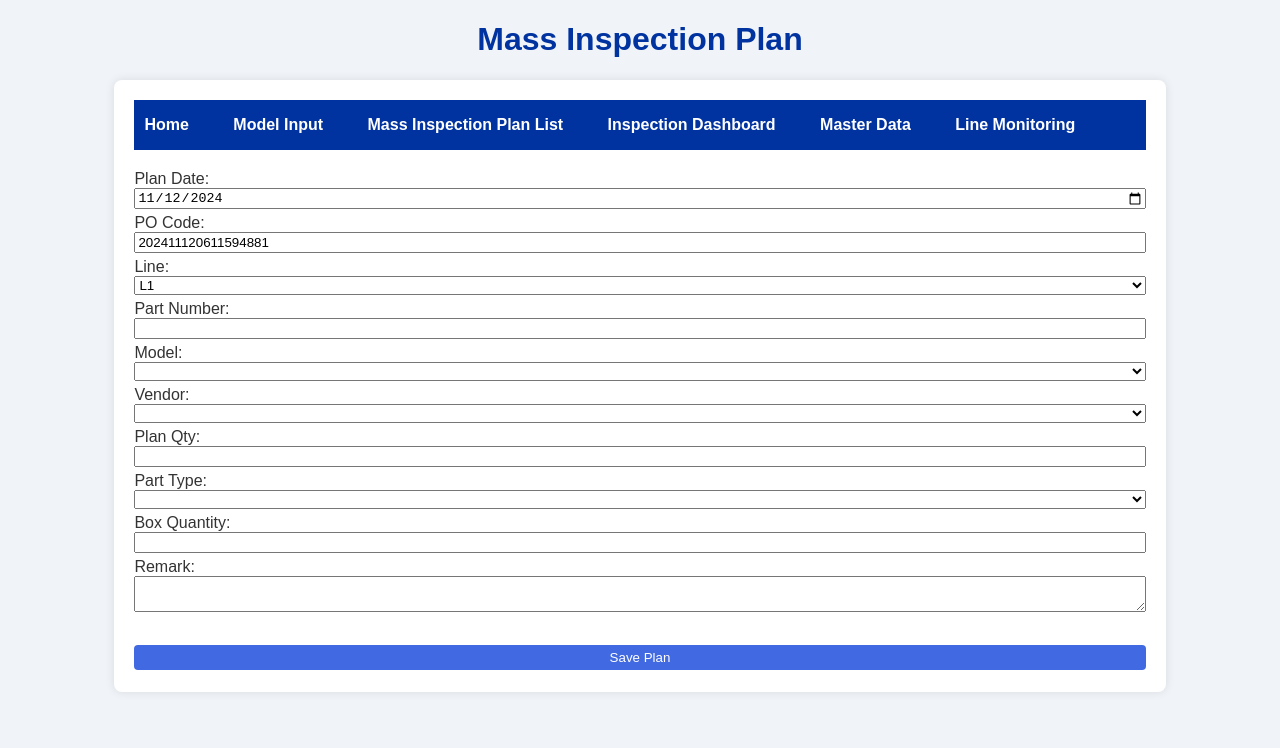
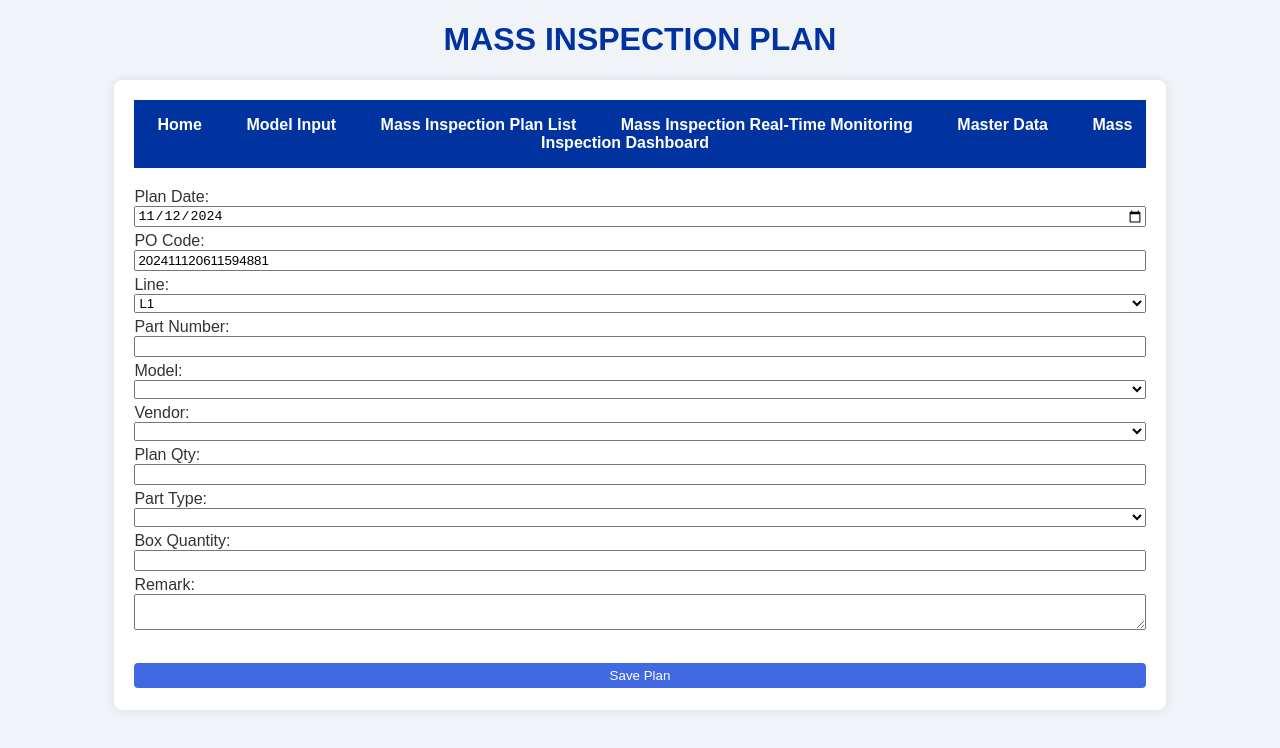
Before and after one commit to JuniorFreitas16/mips-final, a website: page mass-inspection-plan.html in a window 1280 px wide. Drawn offline with Linux system fonts and the light colour scheme.

Commit message:
Atualizar o mass-inspection-plan.html

```diff
--- a/mass-inspection-plan.html
+++ b/mass-inspection-plan.html
@@ -3,22 +3,20 @@
 <head>
     <meta charset="UTF-8">
     <meta name="viewport" content="width=device-width, initial-scale=1.0">
-    <title>Mass Inspection Plan</title>
+    <title>MASS INSPECTION PLAN</title>
     <link rel="stylesheet" href="plan.css">
 </head>
 <body>
-    <h1>Mass Inspection Plan</h1>
+    <h1>MASS INSPECTION PLAN</h1>
     <div class="container">
         <nav>
           <ul>
             <li><a href="index.html">Home</a></li>
             <li><a href="model-input.html">Model Input</a></li>
             <li><a href="mass-inspection-plan-list.html">Mass Inspection Plan List</a></li>
-            <!--<li><a href="mass-inspection.html">Mass Inspection</a></li>-->
-            <li><a href="inspection-dashboard.html">Inspection Dashboard</a></li>
+            <li><a href="specific-monitoring.html">Mass Inspection Real-Time Monitoring</a></li>
             <li><a href="master-data-page.html">Master Data</a></li>
-            <!--<li><a href="monitoring.html">Monitoring</a></li>-->
-            <li><a class="five" href="specific-monitoring.html">Line Monitoring</a></li>
+            <li><a href="inspection-dashboard.html">Mass Inspection Dashboard</a></li>
           </ul>
         </nav>
     <form id="plan-form">
```
